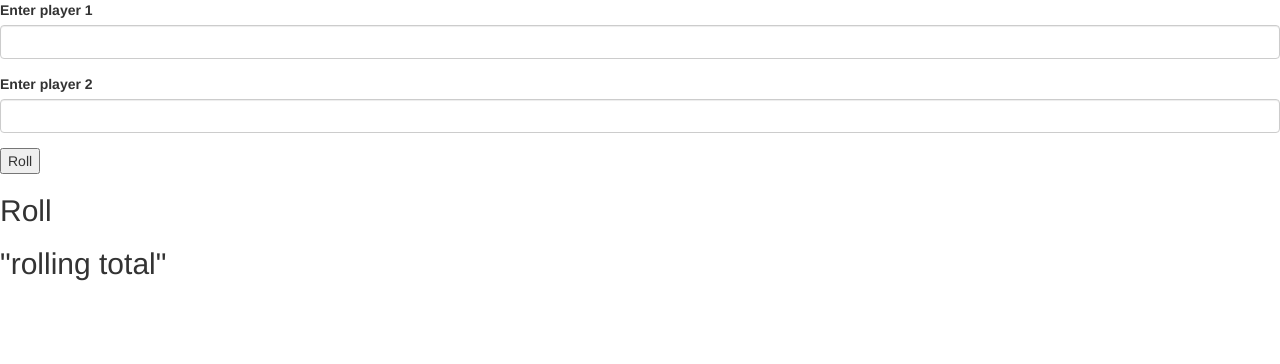
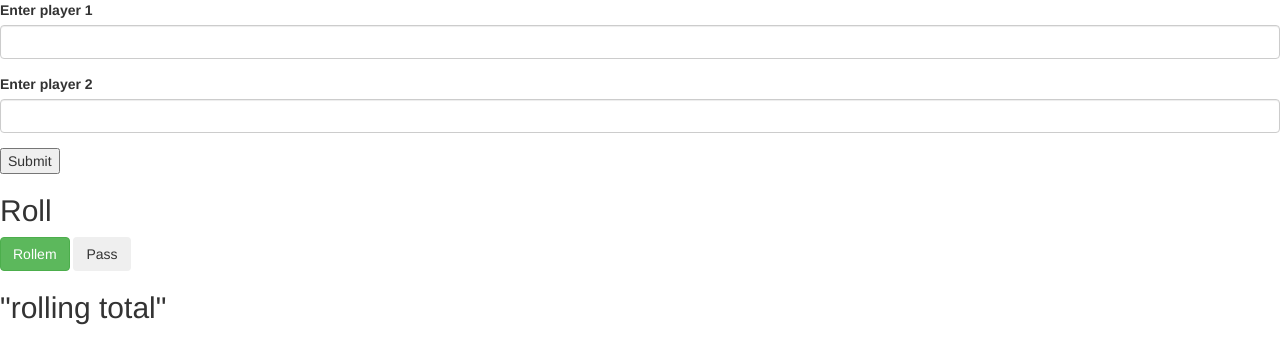
Before and after one commit to srhcrete/pig-dice, a plain HTML site: page index.html in a window 1280 px wide. Drawn offline with Linux system fonts and the light colour scheme.

Commit message:
add currently  useless buttons

```diff
--- a/index.html
+++ b/index.html
@@ -6,7 +6,7 @@
     <link href="css/styles.css" rel="stylesheet" type="text/css">
     <script src="js/jquery-3.2.1.js"></script>
     <script src="js/scripts.js"></script>
-    <title></title>
+    <title>pig dice</title>
   </head>
   <body>
     <form id='players'>
@@ -18,11 +18,13 @@
         <label for= "name2">Enter player 2</label>
         <input type="text" class="form-control" id="name2">
       </div>
-      <button type="submit" id="roll">Roll</button>
+      <button type="submit">Submit</button>
     </form>
+
     <div id="dice">
       <h2>Roll</h2>
-
+<button type="submit" class="btn btn-success" id="rollem">Rollem</button>
+<button type="button" class="btn btn-secondary" id="pass">Pass</button>
     </div>
     <div id="rollingTotal">
       <h2> "rolling total" </h2>
```
